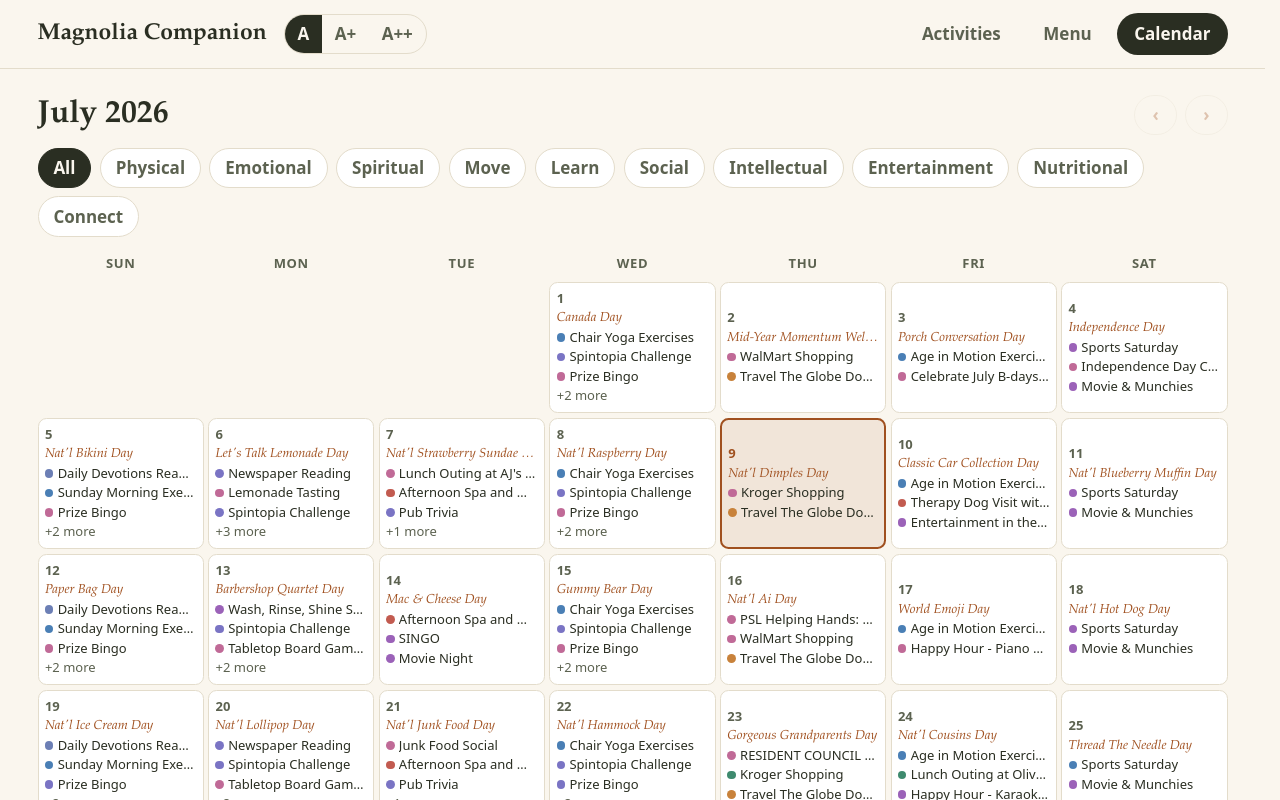
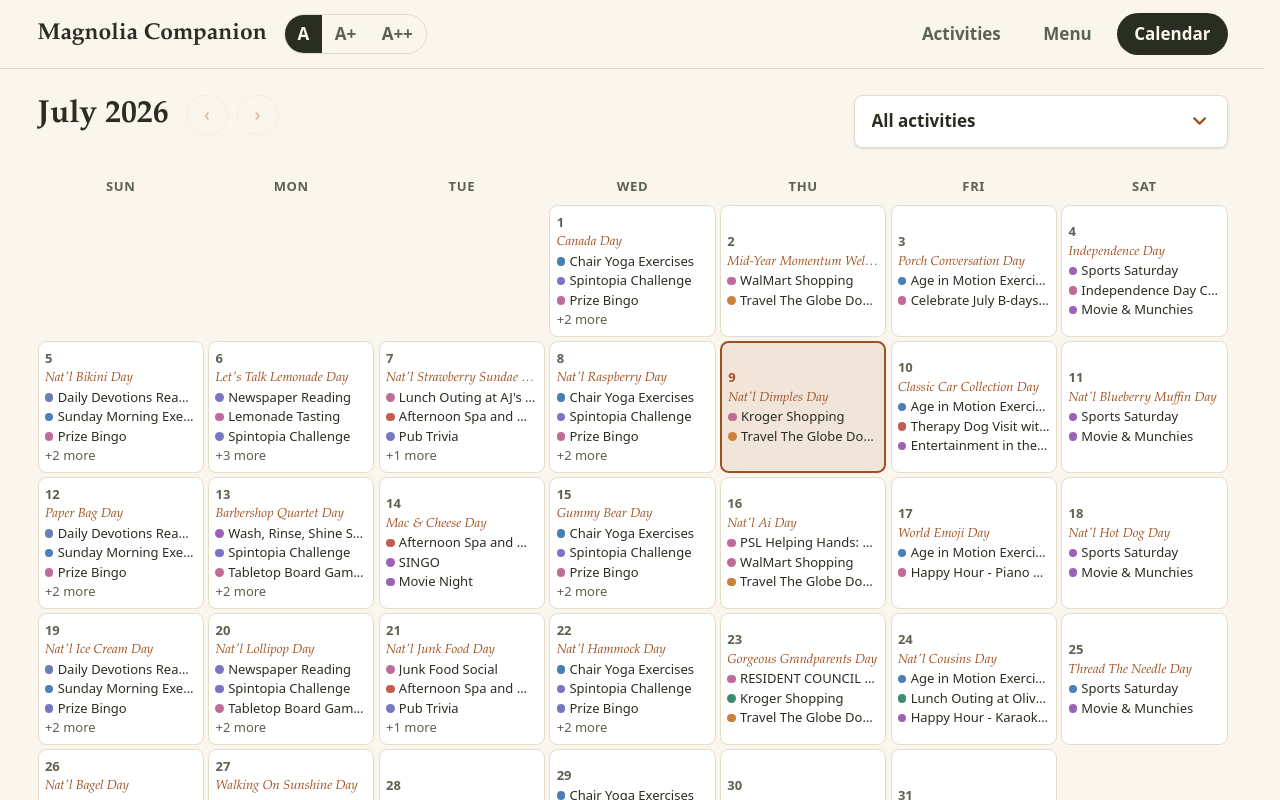
Before and after one commit to dillo/magnolia-companion, a Next.js app: page /calendar in a window 1280 px wide. Shown: the top 800 px of the page. Built offline with nearby package versions, Linux system fonts and the light colour scheme.

Commit message:
refine mobile activity and calendar layouts

```diff
--- a/components/CalendarClient.tsx
+++ b/components/CalendarClient.tsx
@@ -25,6 +25,39 @@ function ordinalDay(iso: string): string {
           ? "rd"
           : "th";
   return `${day}${suffix}`;
+}
+
+function ActivityFilterSelect({
+  value,
+  onChange,
+}: {
+  value: Dimension | "all";
+  onChange: (value: Dimension | "all") => void;
+}) {
+  return (
+    <div className="max-w-sm md:flex md:max-w-none md:items-center md:gap-3">
+      <label htmlFor="calendar-filter" className="sr-only">
+        Activity type
+      </label>
+      <div className="relative min-w-0 flex-1">
+        <select
+          id="calendar-filter"
+          value={value}
+          onChange={(event) => onChange(event.target.value as Dimension | "all")}
+          className="w-full appearance-none rounded-lg border border-hairline bg-card px-4 py-3 pr-11 font-semibold text-ink shadow-sm"
+        >
+          <option value="all">All activities</option>
+          {DIMENSIONS.map((d) => (
+            <option key={d} value={d}>{DIMENSION_META[d].label}</option>
+          ))}
+        </select>
+        <svg aria-hidden="true" viewBox="0 0 24 24"
+          className="pointer-events-none absolute right-4 top-1/2 h-5 w-5 -translate-y-1/2 text-copper">
+          <path d="m6 9 6 6 6-6" fill="none" stroke="currentColor" strokeLinecap="round" strokeLinejoin="round" strokeWidth="2.5" />
+        </svg>
+      </div>
+    </div>
+  );
 }
 
 export default function CalendarClient({ months }: { months: ActivityMonth[] }) {
@@ -81,30 +114,23 @@ export default function CalendarClient({ months }: { months: ActivityMonth[] })
 
   return (
     <div>
+      <div className="md:flex md:items-start md:justify-between md:gap-5">
         <div className="flex items-center justify-between">
           <h1 className="font-display text-3xl font-semibold">{monthTitle}</h1>
-        <div className="flex gap-2">
+          <div className="flex gap-2 md:ml-4">
             <button aria-label="Previous month" disabled={idx === 0} onClick={() => moveMonth(-1)}
               className="rounded-full border border-hairline px-4 py-1.5 font-bold text-copper disabled:opacity-30">‹</button>
             <button aria-label="Next month" disabled={idx === months.length - 1} onClick={() => moveMonth(1)}
               className="rounded-full border border-hairline px-4 py-1.5 font-bold text-copper disabled:opacity-30">›</button>
           </div>
         </div>
-
-      <div className="my-3 flex flex-wrap gap-2">
-        {(["all", ...DIMENSIONS] as const).map((d) => (
-          <button key={d} aria-pressed={filter === d}
-            onClick={() => setFilter(d)}
-            className={`rounded-full border px-3.5 py-1.5 font-semibold ${
-              filter === d ? "border-ink bg-ink text-petal" : "border-hairline bg-card text-moss"
-            }`}>
-            {d === "all" ? "All" : DIMENSION_META[d].label}
-          </button>
-        ))}
+        <div className="my-4 md:my-0 md:w-[22rem]">
+          <ActivityFilterSelect value={filter} onChange={setFilter} />
+        </div>
       </div>
 
       {/* Month grid: tablet & desktop */}
-      <div className="hidden grid-cols-7 gap-1 md:grid" role="grid" aria-label={monthTitle}>
+      <div className="hidden grid-cols-7 gap-1 md:mt-6 md:grid" role="grid" aria-label={monthTitle}>
         {DOWS.map((d) => (
           <div key={d} className="py-1 text-center text-[13px] font-bold uppercase tracking-wider text-moss">{d}</div>
         ))}
--- a/components/HomeClient.tsx
+++ b/components/HomeClient.tsx
@@ -45,7 +45,7 @@ export default function HomeClient({ months, weeks }: { months: ActivityMonth[];
 
   return (
     <div className="mx-auto grid max-w-5xl gap-8 lg:grid-cols-[minmax(0,1fr)_18rem] lg:items-start">
-      <section className="max-w-xl">
+      <section className="min-w-0 max-w-xl">
         <h1 className="font-display text-3xl font-semibold">{pageTitle(pick)}</h1>
         <p className="mt-1 text-moss">
           {activeDateLabel}
@@ -66,11 +66,8 @@ export default function HomeClient({ months, weeks }: { months: ActivityMonth[];
             ))}
           </div>
           <Link href="/calendar" aria-label="View all activities"
-            className="inline-flex h-10 w-10 shrink-0 items-center justify-center rounded-full border border-hairline bg-card text-copper hover:bg-hairline sm:h-auto sm:w-auto sm:border-0 sm:bg-transparent sm:font-semibold sm:underline-offset-4 sm:hover:bg-transparent sm:hover:underline">
-            <svg aria-hidden="true" viewBox="0 0 24 24" className="h-5 w-5 sm:hidden">
-              <path d="M7 2v3M17 2v3M4 9h16M6 5h12a2 2 0 0 1 2 2v11a2 2 0 0 1-2 2H6a2 2 0 0 1-2-2V7a2 2 0 0 1 2-2Z" fill="none" stroke="currentColor" strokeLinecap="round" strokeLinejoin="round" strokeWidth="2" />
-            </svg>
-            <span className="hidden sm:inline">View all activities</span>
+            className="hidden shrink-0 text-copper hover:underline sm:inline-flex sm:font-semibold sm:underline-offset-4">
+            View all activities
           </Link>
         </div>
 
@@ -90,7 +87,7 @@ export default function HomeClient({ months, weeks }: { months: ActivityMonth[];
 
 function TodayMenuSummary({ day, today }: { day: MenuDay | null; today: string }) {
   return (
-    <aside className="border-t border-hairline pt-5 text-moss lg:sticky lg:top-6 lg:border-l lg:border-t-0 lg:pl-6 lg:pt-0">
+    <aside className="pt-1 text-moss lg:sticky lg:top-6 lg:border-l lg:border-hairline lg:pl-6 lg:pt-0">
       <div className="mb-3">
         <h2 className="font-display text-xl font-semibold text-ink">Today&apos;s Menu</h2>
         <p className="mt-1 text-moss">
--- a/components/MenuClient.tsx
+++ b/components/MenuClient.tsx
@@ -110,12 +110,6 @@ export default function MenuClient({ weeks, months }: { weeks: MenuWeek[]; month
 
         <MealCards day={day} />
 
-        {week.alwaysAvailable.length > 0 && (
-          <p className="mt-4 text-[15px] text-moss">
-            <b className="text-ink">Always available:</b> {week.alwaysAvailable.join(" · ")}
-          </p>
-        )}
-
         <ScanLightbox scans={week.sourceScan ? [week.sourceScan] : []} label="View the printed menu" />
       </section>
 
@@ -129,7 +123,7 @@ function TodayActivitiesSummary({ day, today }: { day: ActivityDay | null; today
   const routineCount = day ? day.events.filter((event) => event.routine).length : 0;
 
   return (
-    <aside className="border-t border-hairline pt-5 text-moss lg:sticky lg:top-6 lg:border-l lg:border-t-0 lg:pl-6 lg:pt-0">
+    <aside className="pt-1 text-moss lg:sticky lg:top-6 lg:border-l lg:border-hairline lg:pl-6 lg:pt-0">
       <div className="mb-3">
         <h2 className="font-display text-xl font-semibold text-ink">Today&apos;s Activities</h2>
         <p className="mt-1 text-moss">
--- a/components/Timeline.tsx
+++ b/components/Timeline.tsx
@@ -9,14 +9,14 @@ export default function Timeline({ events }: { events: ActivityEvent[] }) {
     <div className="divide-y divide-hairline border-y border-hairline">
       {events.map((e, i) =>
         e.routine ? (
-          <section key={i} className="flex items-baseline gap-3 py-2">
+          <section key={i} className="flex items-baseline gap-3 px-3 py-2 sm:px-0">
             <span className="w-20 shrink-0 text-right tabular-nums text-moss">
               {e.start ? formatTime(e.start) : "All day"}
             </span>
             <span className="text-moss">{e.title}</span>
           </section>
         ) : (
-          <section key={i} className="flex gap-3 py-3">
+          <section key={i} className="flex gap-3 px-3 py-3 sm:px-0">
             <span className="w-20 shrink-0 text-right font-semibold tabular-nums text-copper">
               {e.start ? formatTime(e.start) : "All day"}
             </span>
```
Also changed, not shown: 1 other file (tests, documents, lock files or other folders). Lines whose indentation alone changed are shown as unchanged.
